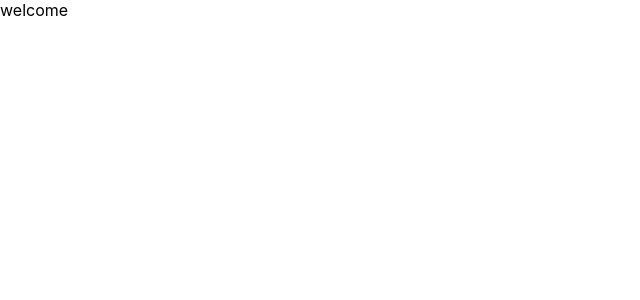
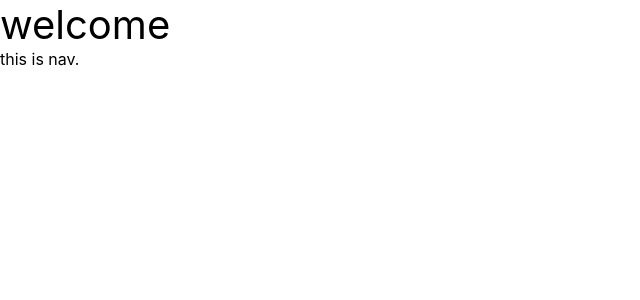
Before and after one commit to ucpritam/show-time, a React (Create React App) app: page / in a window 1280 px wide. Shown: the top 300 px of the page, without its empty margins (0-640 px from the left). Built offline with nearby package versions, Linux system fonts and the light colour scheme.

Commit message:
new update

```diff
--- a/src/App.js
+++ b/src/App.js
@@ -1,11 +1,13 @@
 import React from 'react';
 import './App.css';
-import HomeScreen from './HomeScreen';
+import Home from './HomeScreen';
+import Nav from './nav';
+
 function App() {
   return (
     <div className="app">
-      <HomeScreen />
-
+      <Home />
+      <Nav />
     </div>
   );
 }
--- /dev/null
+++ b/src/HomeScreen.css
@@ -0,0 +1,3 @@
+.info {
+    font-size: 40px;
+}
--- a/src/HomeScreen.js
+++ b/src/HomeScreen.js
@@ -1,7 +1,9 @@
-import React from 'react'
+import React from 'react';
+import "./HomeScreen.css";
+
 function HomeScreen() {
     return (
-        <div>
+        <div className='info'>
             welcome
         </div>
     )
--- /dev/null
+++ b/src/nav.js
@@ -0,0 +1,11 @@
+import React from 'react'
+
+function nav() {
+    return (
+        <div>
+            this is nav.
+        </div>
+    )
+}
+
+export default nav
```
